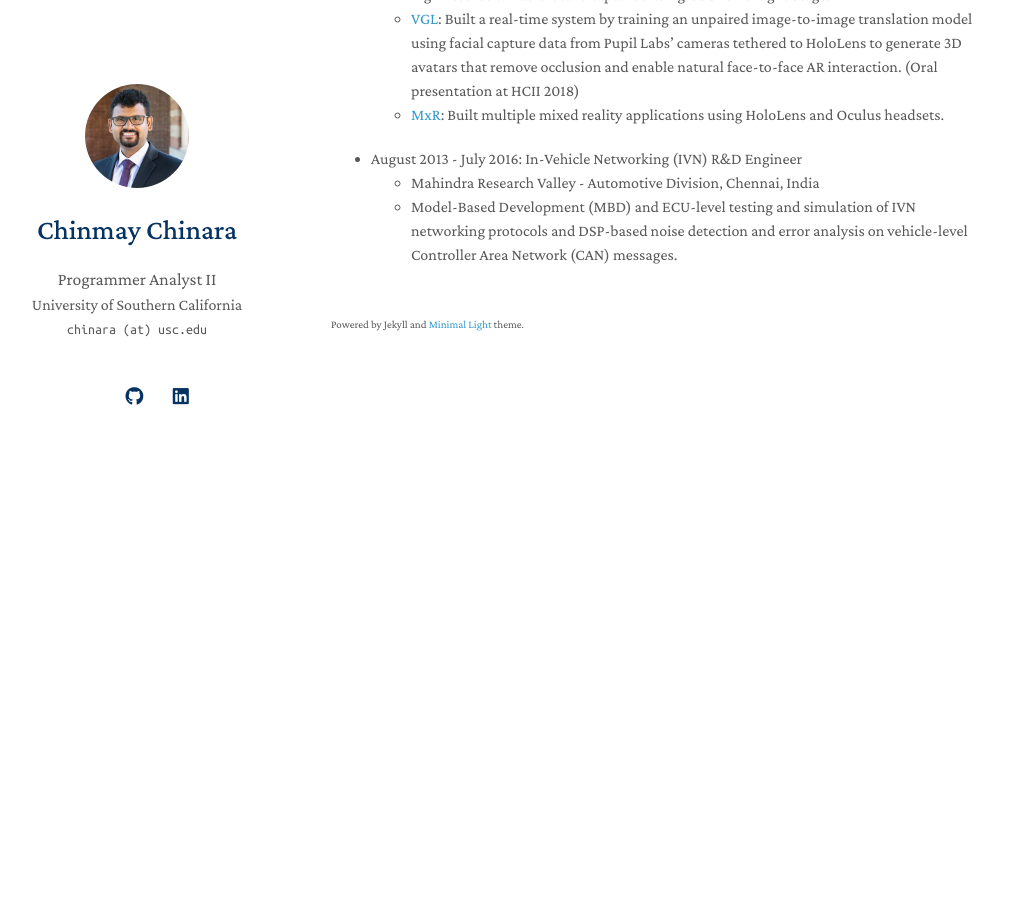
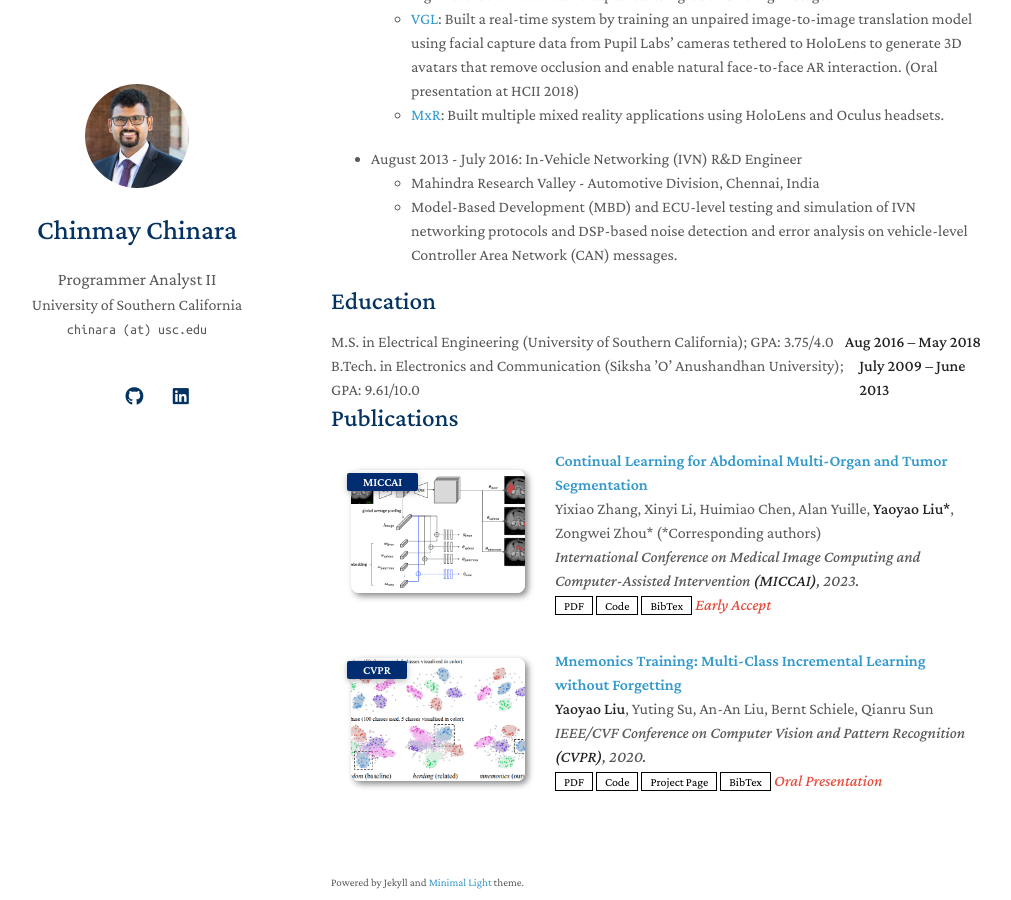
Before and after one commit to chinmaychinara91/chinmaychinara91.github.io, a Jekyll site: the page built from index.md, in a window 1280 px wide and 900 px high, scrolled down 828 px. Shown: the whole window, without its empty margins (139-1150 px from the left). Built offline with Jekyll 4.4.1, drawn with Linux system fonts in a browser that asks for light colours; a style sheet for code colours, icons or effects is not loaded; our own code applies the rules of GitHub Pages for plain Markdown files; before the commit the page ends 1233 px from its top, so only the background shows below that.

Commit message:
Add education details to index.md
Added education section with degrees and GPAs.

```diff
--- a/index.md
+++ b/index.md
@@ -30,3 +30,19 @@ My work sits at the intersection of engineering and applied research. I’ve con
 - August 2013 - July 2016: In-Vehicle Networking (IVN) R&D Engineer
   - Mahindra Research Valley - Automotive Division, Chennai, India
   - Model-Based Development (MBD) and ECU-level testing and simulation of IVN networking protocols and DSP-based noise detection and error analysis on vehicle-level Controller Area Network (CAN) messages.
+
+## Education
+
+<div style="display: flex; justify-content: space-between;">
+  <span>M.S. in Electrical Engineering (University of Southern California); GPA: 3.75/4.0</span>
+  <span><strong>Aug 2016 – May 2018</strong></span>
+</div>
+
+<div style="display: flex; justify-content: space-between;">
+  <span>B.Tech. in Electronics and Communication (Siksha ’O’ Anushandhan University); GPA: 9.61/10.0</span>
+  <span><strong>July 2009 – June 2013</strong></span>
+</div>
+
+{% include_relative _includes/publications.md %}
+
+<!-- {% include_relative _includes/services.md %} -->
```
